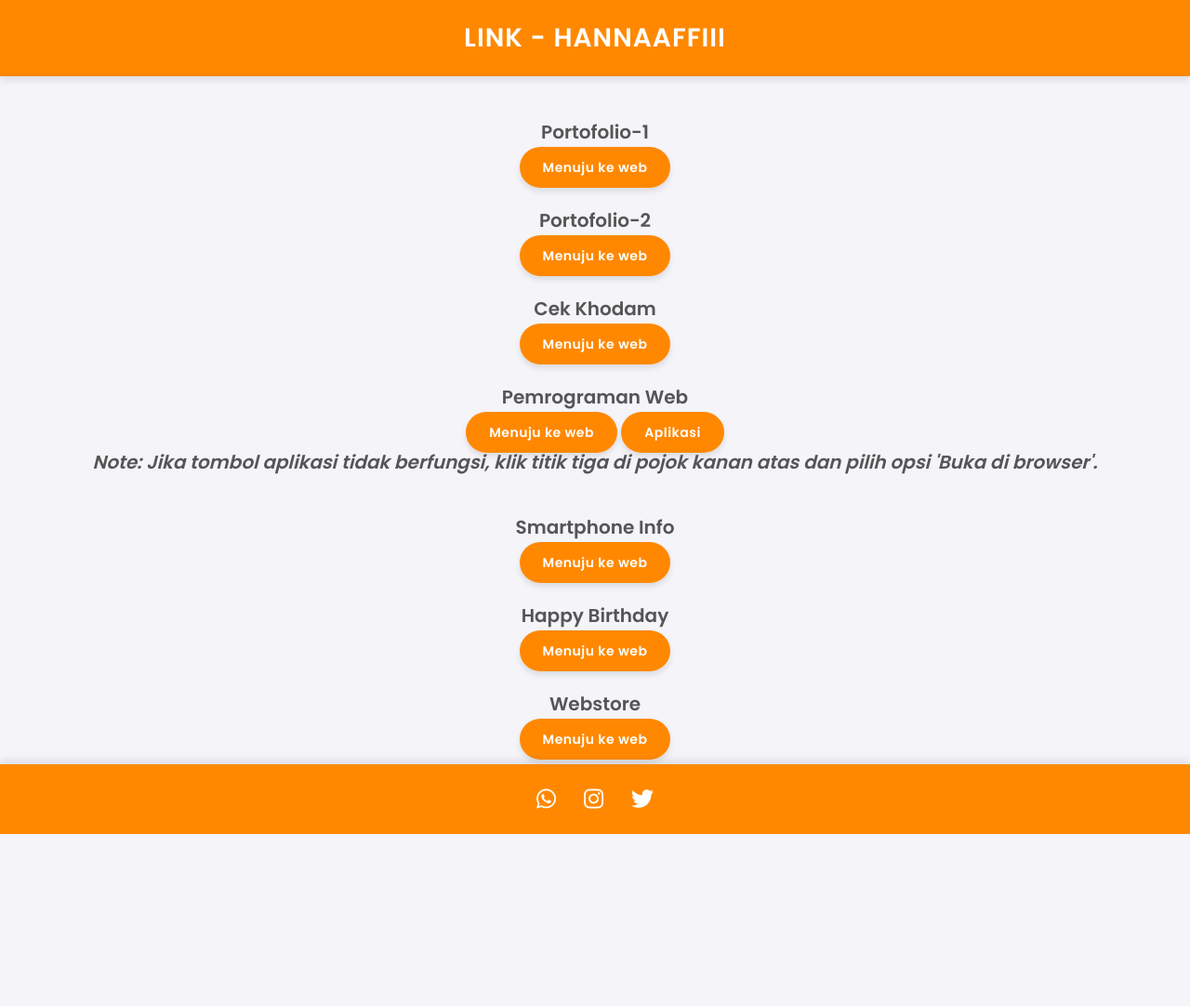
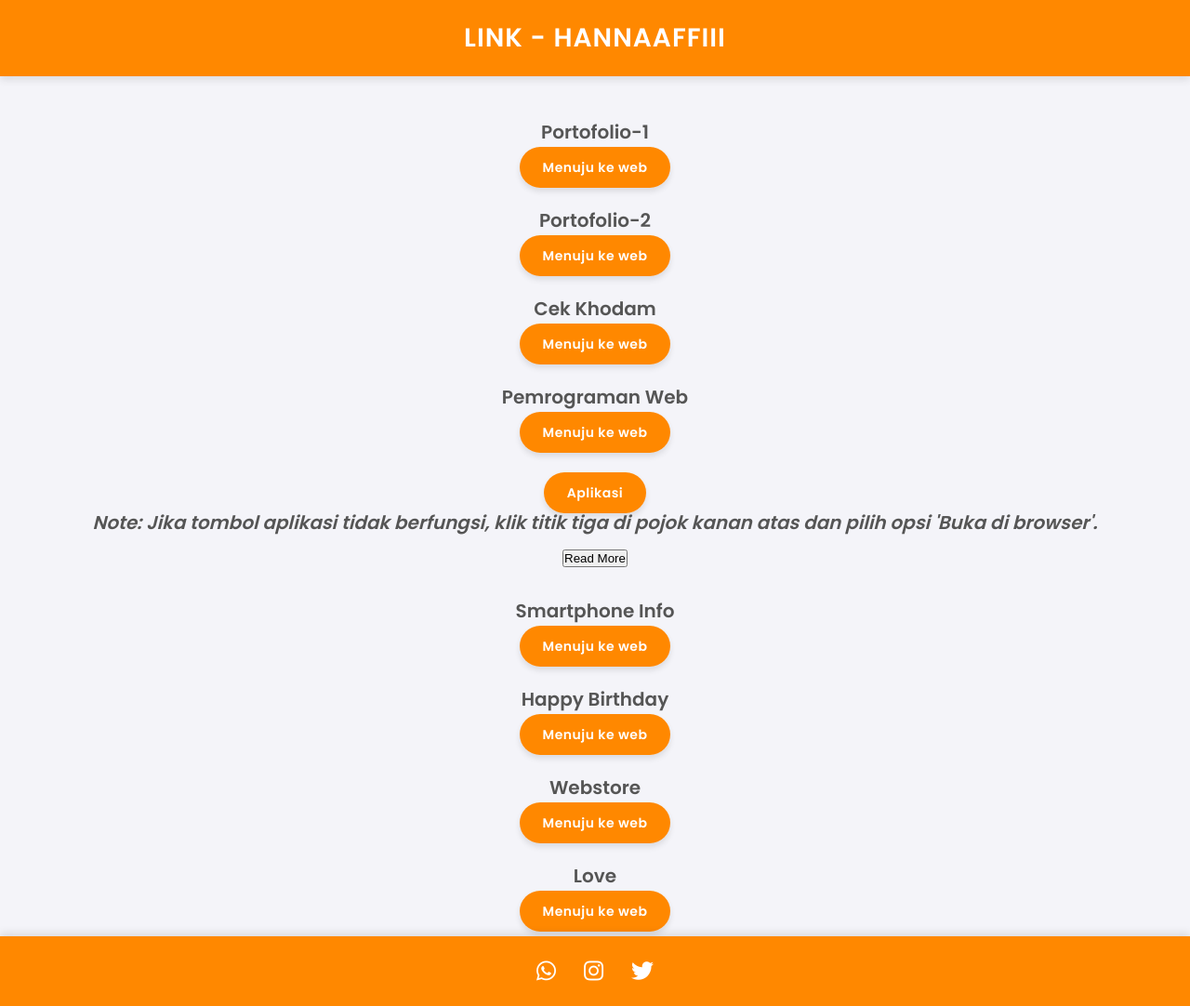
Before and after one commit to frhndevweb/link-hannaaffiii, a plain HTML site: page index.html in a window 1280 px wide. Shown: the whole page at 93% size. Before the commit the page ends 897 px from the top, so only its background shows below. Drawn offline with Linux system fonts and the light colour scheme.

Commit message:
Update index.html

```diff
--- a/index.html
+++ b/index.html
@@ -7,7 +7,6 @@
     <link rel="stylesheet" href="style.css">
     <link href="https://fonts.googleapis.com/css2?family=Poppins:wght@400;600&display=swap" rel="stylesheet">
     <link rel="stylesheet" href="https://cdnjs.cloudflare.com/ajax/libs/font-awesome/5.15.4/css/all.min.css">
-
 </head>
 <body>
 
@@ -31,8 +30,10 @@
         <div class="link-item">
             <p>Pemrograman Web</p>
             <a href="https://frhndevweb.github.io/Pemrograman-Web" class="button">Menuju ke web</a>
+            <p>&nbsp;</p>
             <a href="https://app.mediafire.com/nechnb1zewov5" class="button">Aplikasi</a>
             <p class="note">Note: Jika tombol aplikasi tidak berfungsi, klik titik tiga di pojok kanan atas dan pilih opsi 'Buka di browser'.</p>
+            <button class="read-more">Read More</button>
         </div>
 
         <div class="link-item">
@@ -47,6 +48,10 @@
             <p>Webstore</p>
             <a href="https://frhndevweb.github.io/webstore" class="button">Menuju ke web</a>
         </div>
+        <div class="link-item">
+            <p>Love</p>
+            <a href="https://frhndevweb.github.io/Love" class="button">Menuju ke web</a>
+        </div>
     </section>
 
     <footer>
@@ -55,7 +60,6 @@
         <a href="https://twitter.com/hannaaffiii" target="_blank"><i class="fab fa-twitter"></i></a>
     </footer>
 
-
     <script src="script.js"></script>
 </body>
 </html>
```
